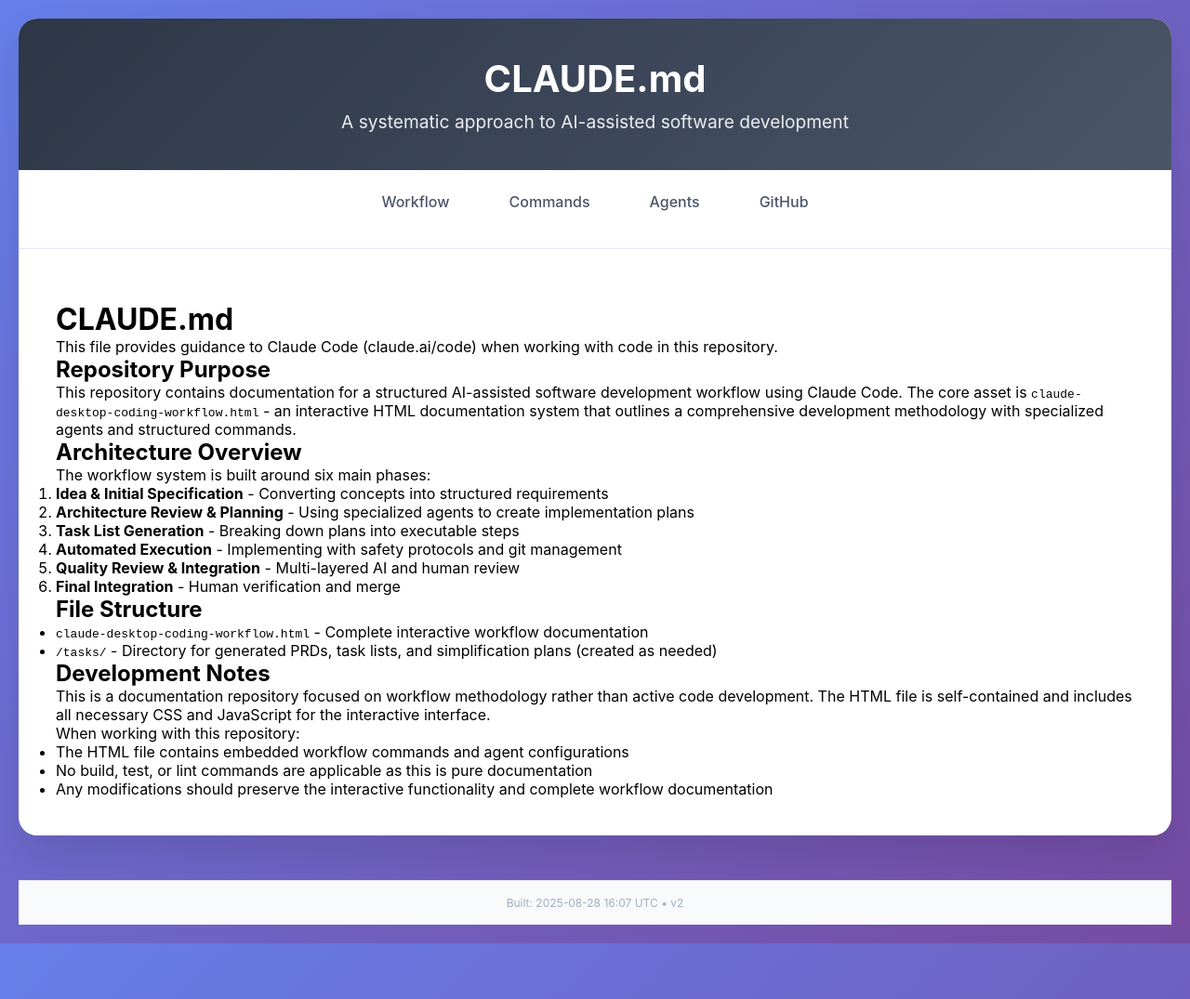
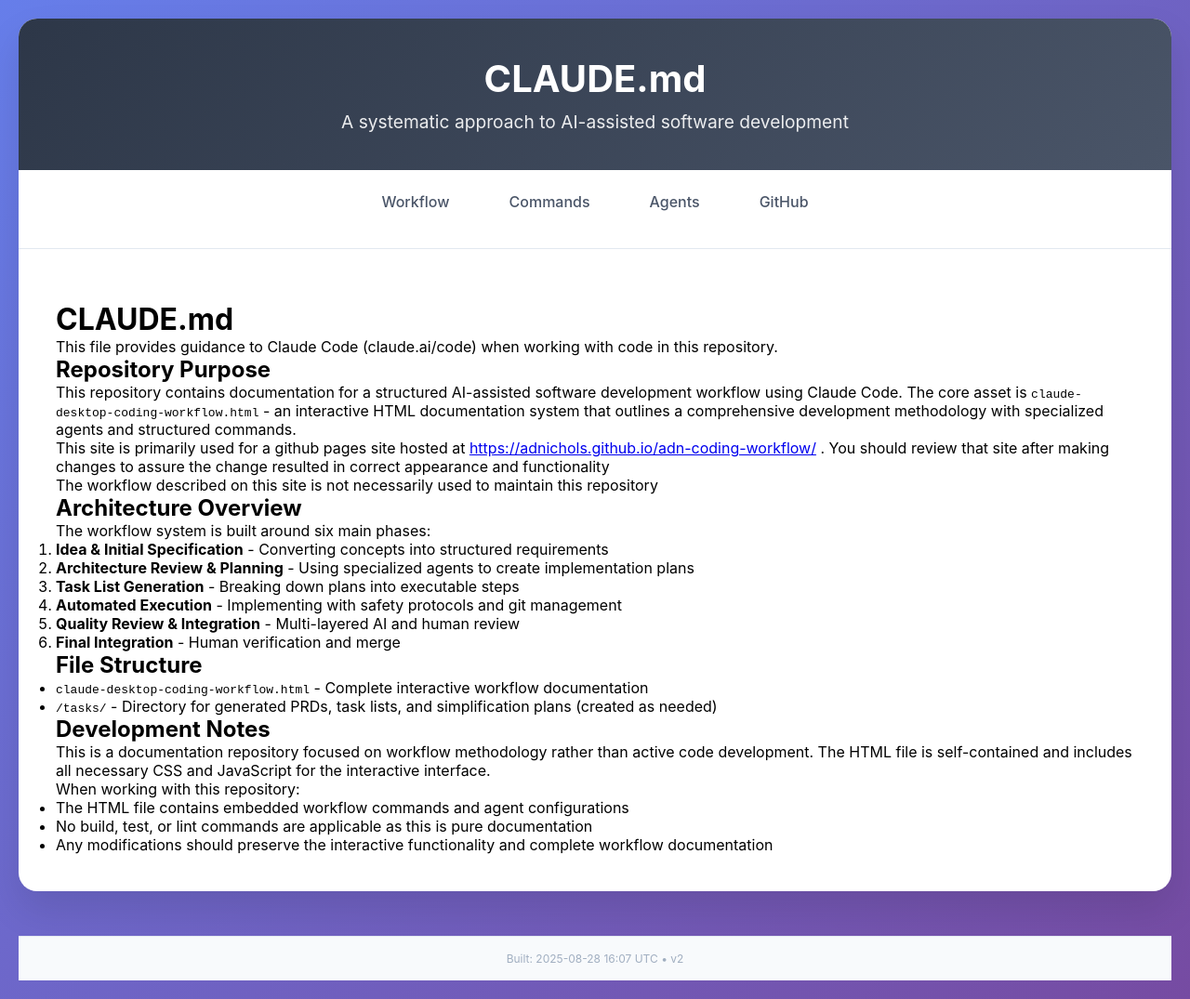
Before and after one commit to adnichols/adn-coding-workflow, a Jekyll site: the page built from CLAUDE.md, in a window 1280 px wide. Shown: the whole page at 93% size. Built offline with Jekyll 4.4.1, drawn with Linux system fonts in a browser that asks for light colours; our own code applies the rules of GitHub Pages for plain Markdown files.

Commit message:
fix: correct GitHub link to use adnichols username
- Change GitHub link from anichols to adnichols

- Ensures navigation points to correct repository URL

🤖 Generated with [Claude Code](https://claude.ai/code)

Co-Authored-By: Claude <noreply@anthropic.com>

```diff
--- a/CLAUDE.md
+++ b/CLAUDE.md
@@ -5,6 +5,10 @@ This file provides guidance to Claude Code (claude.ai/code) when working with co
 ## Repository Purpose
 
 This repository contains documentation for a structured AI-assisted software development workflow using Claude Code. The core asset is `claude-desktop-coding-workflow.html` - an interactive HTML documentation system that outlines a comprehensive development methodology with specialized agents and structured commands.
+
+This site is primarily used for a github pages site hosted at <https://adnichols.github.io/adn-coding-workflow/> . You should review that site after making changes to assure the change resulted in correct appearance and functionality
+
+The workflow described on this site is not necessarily used to maintain this repository
 
 ## Architecture Overview
 
--- a/_includes/navigation.html
+++ b/_includes/navigation.html
@@ -3,6 +3,6 @@
         <a href="{{ '/' | relative_url }}" {% if page.url == '/' %}class="active"{% endif %}>Workflow</a>
         <a href="{{ '/commands/' | relative_url }}" {% if page.url contains '/commands' %}class="active"{% endif %}>Commands</a>
         <a href="{{ '/agents/' | relative_url }}" {% if page.url contains '/agents' %}class="active"{% endif %}>Agents</a>
-        <a href="https://github.com/anichols/adn-coding-workflow" target="_blank">GitHub</a>
+        <a href="https://github.com/adnichols/adn-coding-workflow" target="_blank">GitHub</a>
     </div>
 </nav>
```
